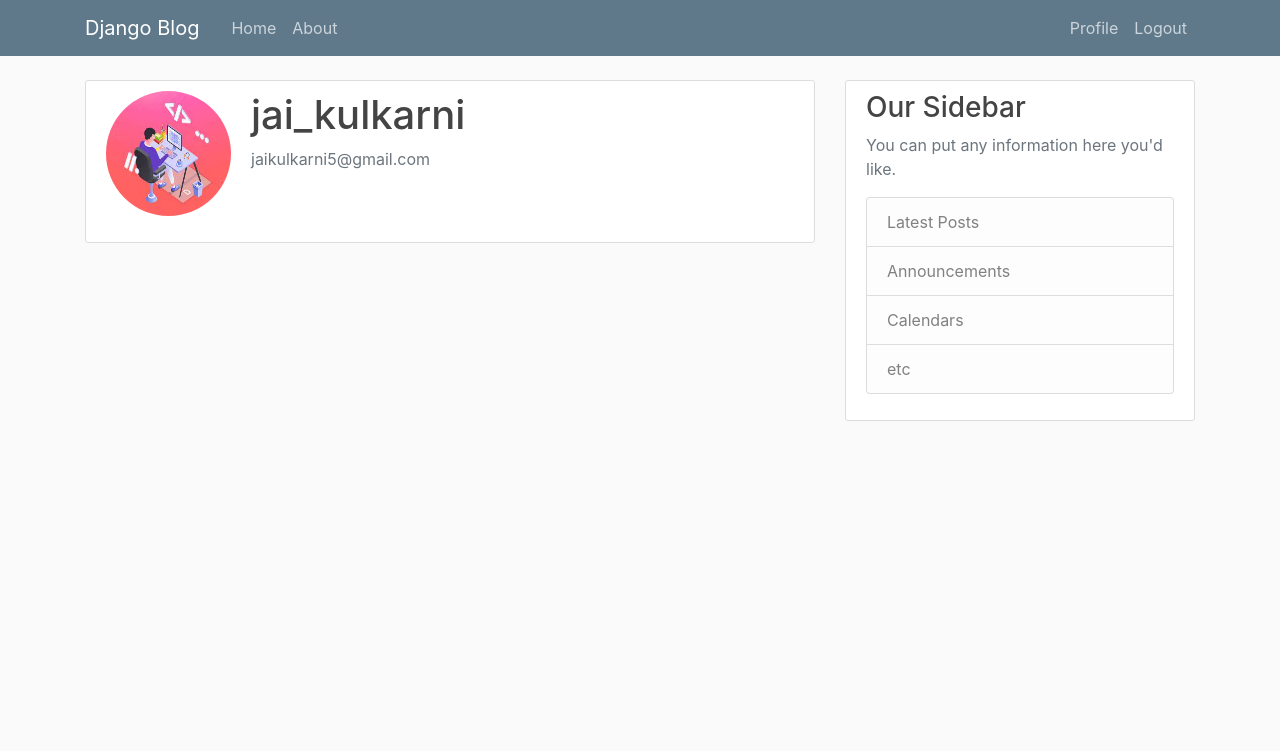
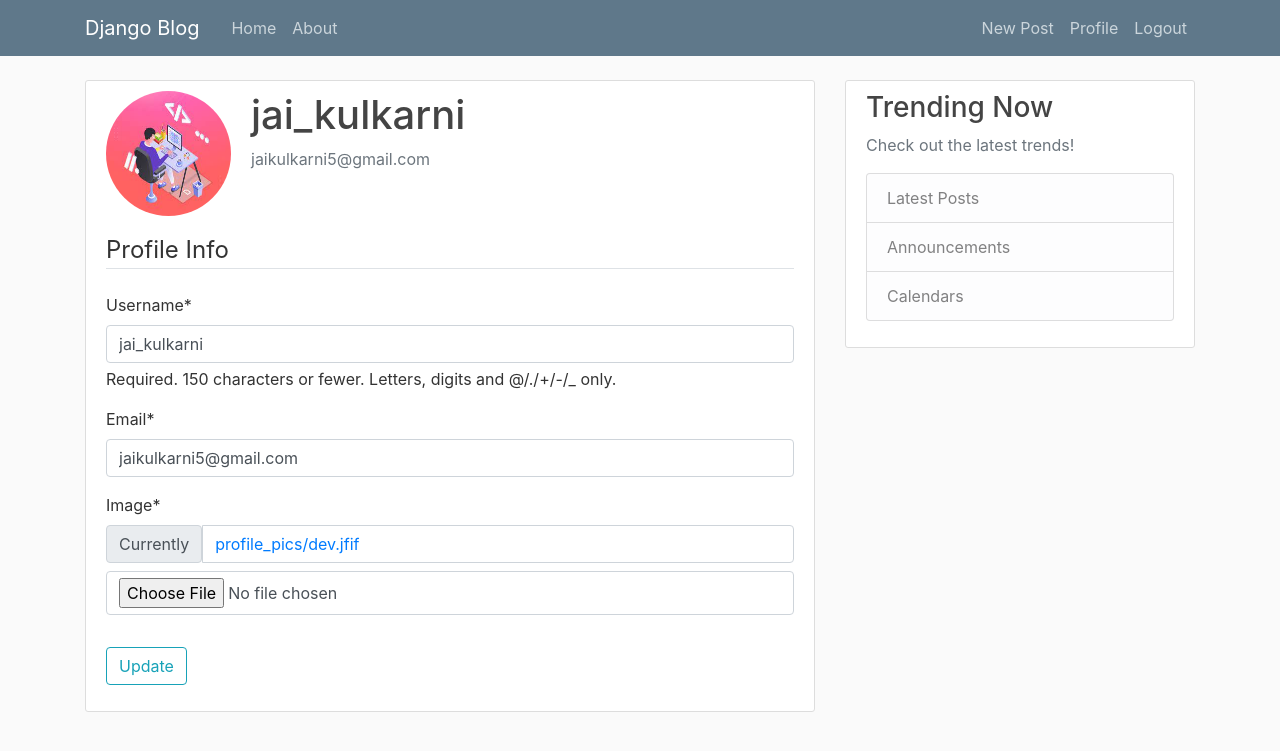
Before and after one commit to jai-kulkarni/django-blog-application, a Django app: page /profile/ in a window 1280 px wide. Shown: the top 751 px of the page. Run offline with Django 5.2, Linux system fonts and the light colour scheme; a user stored in the database is signed in; data comes from the database, SQL or seed files in the repository; both versions use the stored data as it was after the commit; some libraries are stand-ins or nearby versions.

Commit message:
user's settings and blog feats

```diff
--- a/blog/models.py
+++ b/blog/models.py
@@ -1,6 +1,7 @@
 from django.db import models
 from django.utils import timezone
 from django.contrib.auth.models import User
+from django.urls import reverse
 
 
 class Post(models.Model):
@@ -11,3 +12,6 @@ class Post(models.Model):
 
     def __str__(self):
         return self.title
+
+    def get_absolute_url(self):
+        return reverse('post-detail', kwargs={'pk': self.pk})
--- a/blog/templates/blog/base.html
+++ b/blog/templates/blog/base.html
@@ -34,13 +34,9 @@
             <!-- Navbar Right Side -->
             <div class="navbar-nav">
               {% if user.is_authenticated %}
+                <a class="nav-item nav-link" href="{% url 'post-create' %}">New Post</a>
                 <a class="nav-item nav-link" href="{% url 'profile' %}">Profile</a>
-                <!-- <a class="nav-item nav-link" href="{% url 'logout' %}">Logout</a> -->
-                <a class="nav-item nav-link" href="{% url 'logout' %}" onclick="event.preventDefault(); document.getElementById('logout-form').submit();">Logout</a>
-                <form id="logout-form" action="{% url 'logout' %}" method="POST" style="display: none;">
-                    {% csrf_token %}
-                </form>
-
+                <a class="nav-item nav-link" href="{% url 'logout' %}">Logout</a>
               {% else %}
                 <a class="nav-item nav-link" href="{% url 'login' %}">Login</a>
                 <a class="nav-item nav-link" href="{% url 'register' %}">Register</a>
@@ -64,13 +60,13 @@
         </div>
         <div class="col-md-4">
           <div class="content-section">
-            <h3>Our Sidebar</h3>
-            <p class='text-muted'>You can put any information here you'd like.
+            <h3>Trending Now</h3>
+            <p class='text-muted'>Check out the latest trends!
               <ul class="list-group">
                 <li class="list-group-item list-group-item-light">Latest Posts</li>
                 <li class="list-group-item list-group-item-light">Announcements</li>
                 <li class="list-group-item list-group-item-light">Calendars</li>
-                <li class="list-group-item list-group-item-light">etc</li>
+                <!-- <li class="list-group-item list-group-item-light">etc</li> -->
               </ul>
             </p>
           </div>
--- a/blog/templates/blog/home.html
+++ b/blog/templates/blog/home.html
@@ -2,12 +2,13 @@
 {% block content %}
     {% for post in posts %}
         <article class="media content-section">
+          <img class="rounded-circle article-img" src="{{ post.author.profile.image.url }}">
           <div class="media-body">
             <div class="article-metadata">
               <a class="mr-2" href="#">{{ post.author }}</a>
               <small class="text-muted">{{ post.date_posted|date:"F d, Y" }}</small>
             </div>
-            <h2><a class="article-title" href="#">{{ post.title }}</a></h2>
+            <h2><a class="article-title" href="{% url 'post-detail' post.id %}">{{ post.title }}</a></h2>
             <p class="article-content">{{ post.content }}</p>
           </div>
         </article>
--- a/blog/urls.py
+++ b/blog/urls.py
@@ -1,7 +1,19 @@
 from django.urls import path
+from .views import (
+    PostListView,
+    PostDetailView,
+    PostCreateView,
+    PostUpdateView,
+    PostDeleteView
+)
 from . import views
 
 urlpatterns = [
-    path('', views.home, name="blog-home"),
-    path('about/', views.about, name="blog-about"),
+    # path("", views.home, name="blog-home")
+    path('', PostListView.as_view(), name='blog-home'),
+    path('post/<int:pk>/', PostDetailView.as_view(), name='post-detail'),
+    path('post/new/', PostCreateView.as_view(), name='post-create'),
+    path('post/<int:pk>/update/', PostUpdateView.as_view(), name='post-update'),
+    path('post/<int:pk>/delete/', PostDeleteView.as_view(), name='post-delete'),
+    path('about/', views.about, name='blog-about'),
 ]
--- a/users/forms.py
+++ b/users/forms.py
@@ -1,6 +1,7 @@
 from django import forms
 from django.contrib.auth.models import User
 from django.contrib.auth.forms import UserCreationForm
+from .models import Profile
 
 
 class UserRegisterForm(UserCreationForm):
@@ -9,3 +10,17 @@ class UserRegisterForm(UserCreationForm):
     class Meta:
         model = User
         fields = ['username', 'email', 'password1', 'password2']
+
+
+class UserUpdateForm(forms.ModelForm):
+    email = forms.EmailField()
+
+    class Meta:
+        model = User
+        fields = ['username', 'email']
+
+
+class ProfileUpdateForm(forms.ModelForm):
+    class Meta:
+        model = Profile
+        fields = ['image']
--- a/users/models.py
+++ b/users/models.py
@@ -1,9 +1,21 @@
 from django.db import models
 from django.contrib.auth.models import User
+from PIL import Image
+
 
 class Profile(models.Model):
     user = models.OneToOneField(User, on_delete=models.CASCADE)
     image = models.ImageField(default='default.jpg', upload_to='profile_pics')
 
     def __str__(self):
-        return f"{self.user.username} Profile"
+        return f'{self.user.username} Profile'
+
+    def save(self):
+        super().save()
+
+        img = Image.open(self.image.path)
+
+        if img.height > 300 or img.width > 300:
+            output_size = (300, 300)
+            img.thumbnail(output_size)
+            img.save(self.image.path)
--- a/users/templates/users/profile.html
+++ b/users/templates/users/profile.html
@@ -9,6 +9,16 @@
           <p class="text-secondary">{{ user.email }}</p>
         </div>
       </div>
-      <!-- FORM HERE -->
+      <form method="POST" enctype="multipart/form-data">
+          {% csrf_token %}
+          <fieldset class="form-group">
+              <legend class="border-bottom mb-4">Profile Info</legend>
+              {{ user_form|crispy }}
+              {{ profile_form|crispy }}
+          </fieldset>
+          <div class="form-group">
+              <button class="btn btn-outline-info" type="submit">Update</button>
+          </div>
+      </form>
     </div>
 {% endblock content %}
--- a/users/views.py
+++ b/users/views.py
@@ -1,7 +1,7 @@
 from django.shortcuts import render, redirect
 from django.contrib import messages
 from django.contrib.auth.decorators import login_required
-from .forms import UserRegisterForm
+from .forms import UserRegisterForm, UserUpdateForm, ProfileUpdateForm
 
 
 def register(request):
@@ -10,7 +10,7 @@ def register(request):
         if form.is_valid():
             form.save()
             username = form.cleaned_data.get('username')
-            messages.success(request, f'Your account has been created! You are now able to log in')
+            messages.success(request, f'Your account has been created! You are now able to log in...')
             return redirect('login')
     else:
         form = UserRegisterForm()
@@ -19,4 +19,21 @@ def register(request):
 
 @login_required
 def profile(request):
-    return render(request, 'users/profile.html')
+    if request.method == 'POST':
+        user_form = UserUpdateForm(request.POST, instance=request.user)
+        profile_form = ProfileUpdateForm(request.POST, request.FILES, instance=request.user.profile)
+        if user_form.is_valid() and profile_form.is_valid():
+            user_form.save()
+            profile_form.save()
+            messages.success(request, f'Your account has been update!')
+            return redirect('profile')
+    else:
+        user_form = UserUpdateForm(instance=request.user)
+        profile_form = ProfileUpdateForm(instance=request.user.profile)
+
+    context = {
+        'user_form': user_form,
+        'profile_form': profile_form
+    }
+
+    return render(request, 'users/profile.html', context)
```
Also changed, not shown: blog/templates/blog/post_confirm_delete.html (added, +16 -0 lines), blog/templates/blog/post_detail.html (added, +20 -0 lines), blog/templates/blog/post_form.html (added, +16 -0 lines), blog/views.py (+54 -0 lines), db.sqlite3, media/default.jpg, media/profile_pics/babu_bhaiya.jpg (added), media/profile_pics/default.jpg (deleted), media/profile_pics/dev.jfif (added).
